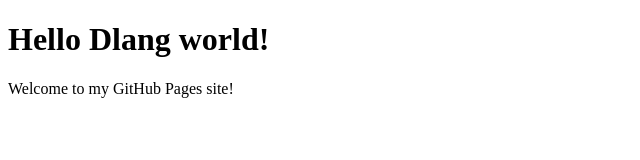
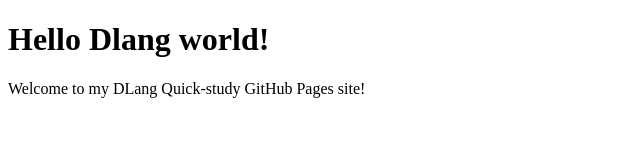
Before and after one commit to rontarrant/dlang, a plain HTML site: page index.html in a window 1280 px wide. Shown: the whole page, without its empty margins (0-640 px from the left). Drawn offline with Linux system fonts and the light colour scheme.

Commit message:
another test

```diff
--- a/index.html
+++ b/index.html
@@ -5,6 +5,6 @@
 </head>
 <body>
     <h1>Hello Dlang world!</h1>
-    <p>Welcome to my GitHub Pages site!</p>
+    <p>Welcome to my DLang Quick-study GitHub Pages site!</p>
 </body>
 </html>
```
